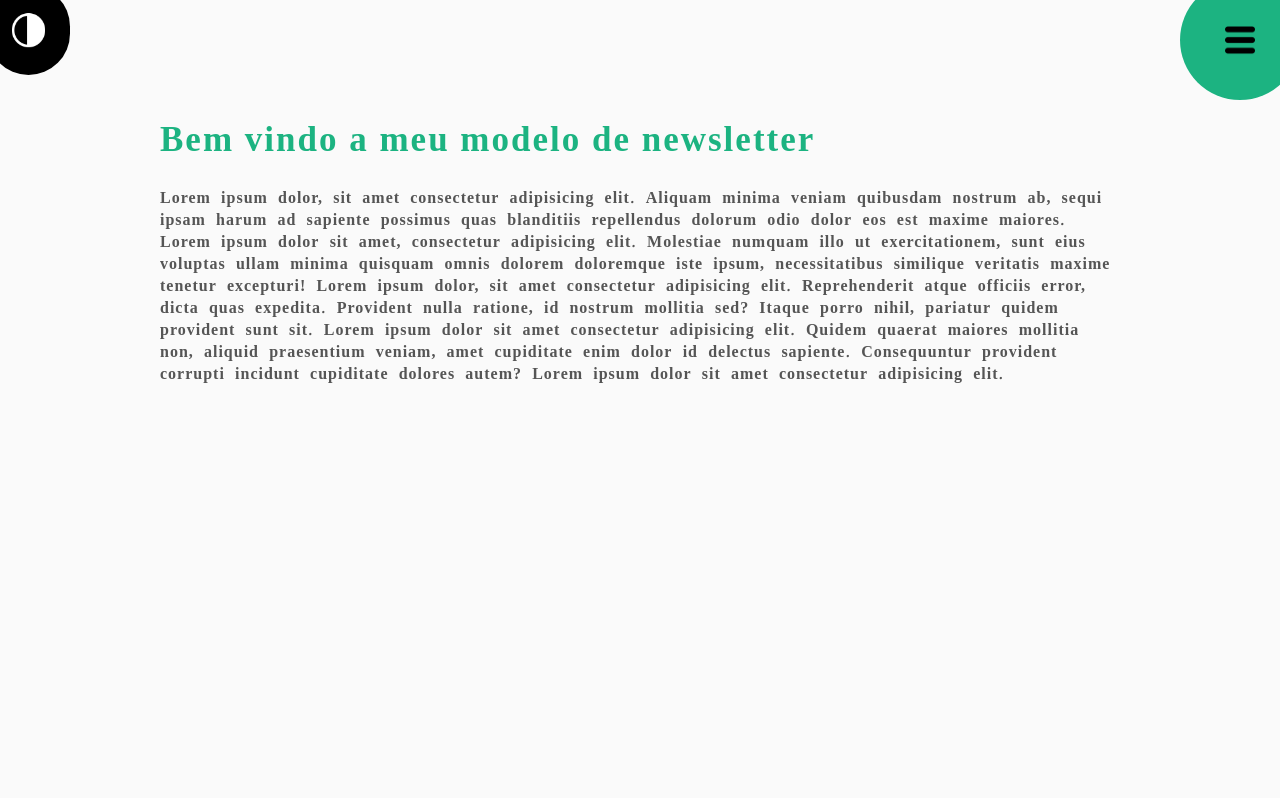
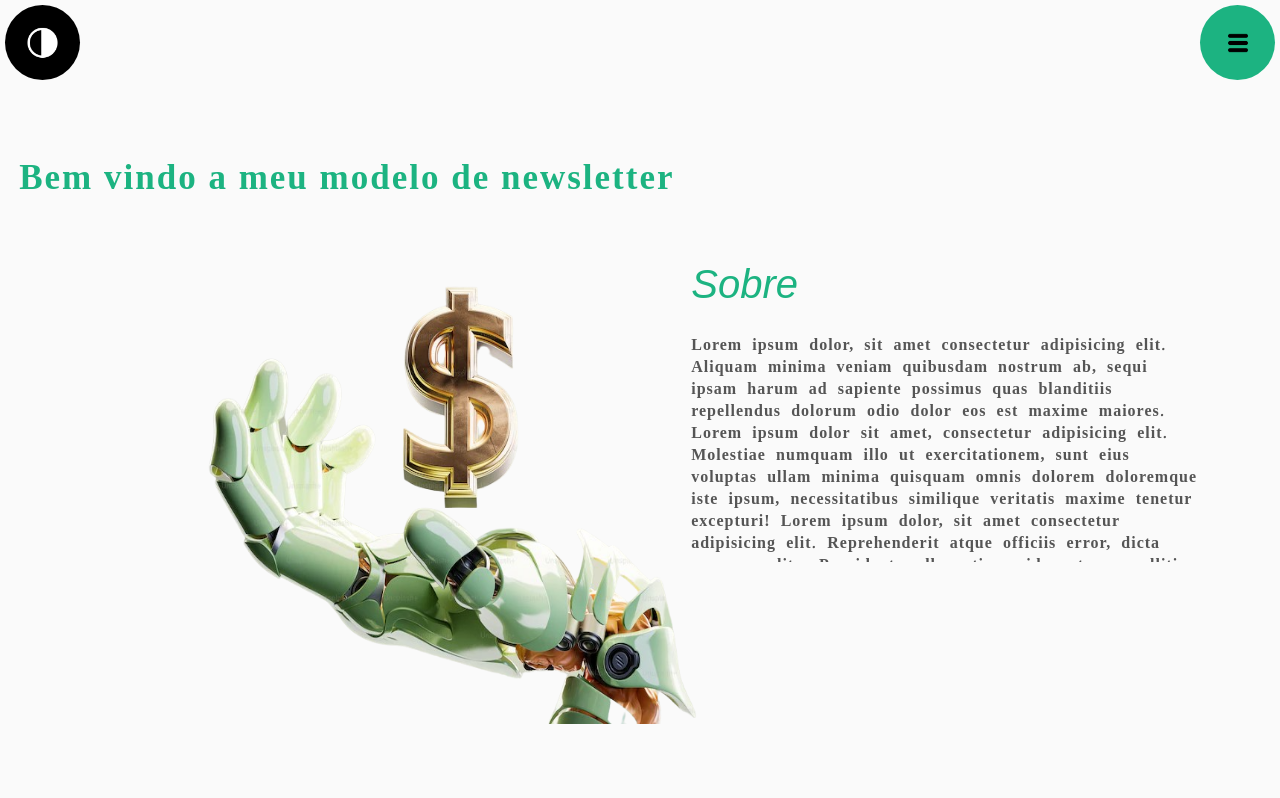
Before and after one commit to Lucass-trra/newsleeter, a plain HTML site: page index.html in a window 1280 px wide. Drawn offline with Linux system fonts and the light colour scheme; a web font is replaced by a local one.

Commit message:
alteração de estilo para a categoria sobre

```diff
--- a/index.html
+++ b/index.html
@@ -41,12 +41,24 @@
             </div>
 
             <div id="conteiner_descricao">
+                <figure id="conteiner_figura1">
+                    <img src="./images/premium_photo-1676637656277-498f73258bec-removebg (1).png" alt="imagem sobre maquina e humano">
+                </figure>
+
+               <div id="subConteiner_descricao">
+
+                    <h2 id="subTitulo_Sobre">Sobre</h2>
+
+                    <div id="texto">
                         <p> Lorem ipsum dolor, sit amet consectetur adipisicing elit. Aliquam minima veniam quibusdam nostrum ab, sequi ipsam harum ad sapiente possimus quas blanditiis repellendus dolorum odio dolor eos est maxime maiores.
                             Lorem ipsum dolor sit amet, consectetur adipisicing elit. Molestiae numquam illo ut exercitationem, sunt eius voluptas ullam minima quisquam omnis dolorem doloremque iste ipsum, necessitatibus similique veritatis maxime tenetur excepturi!
                             Lorem ipsum dolor, sit amet consectetur adipisicing elit. Reprehenderit atque officiis error, dicta quas expedita. Provident nulla ratione, id nostrum mollitia sed? Itaque porro nihil, pariatur quidem provident sunt sit.
                             Lorem ipsum dolor sit amet consectetur adipisicing elit. Quidem quaerat maiores mollitia non, aliquid praesentium veniam, amet cupiditate enim dolor id delectus sapiente. Consequuntur provident corrupti incidunt cupiditate dolores autem?
                             Lorem ipsum dolor sit amet consectetur adipisicing elit. Consequuntur blanditiis tempora cupiditate, asperiores ab iure eveniet sequi officiis facere illum voluptate debitis earum harum quaerat hic animi dolorum voluptates! Tempora.
                         </p>
+                    </div>
+               </div>
+
             </div>
 
 
--- a/style.css
+++ b/style.css
@@ -4,8 +4,6 @@
     transition: .5s ease-in-out;
     padding: 0;
 }
-
-
 
 :root {
   --body-bg: #fafafa;
@@ -66,6 +64,7 @@ header {
     display: flex;
     justify-content:space-between;
     height: 120px;
+    margin-bottom: 3%;
     top: 0;
     z-index: 1;
     position: sticky;
@@ -73,11 +72,11 @@ header {
 
 header div#background_ancoras {
     background-color: var(--color-principal);
-    width: 120px;
-    height: 120px;
-    margin-right: -20px;
-    margin-top: -20px;
-    border-radius: 120px;
+    width: 75px;
+    height: 75px;
+    margin-top: 5px;
+    margin-right: 5px;
+    border-radius: 75px;
 }
 
 header div#background_ancoras ul {
@@ -94,12 +93,11 @@ header div#background_ancoras ul li{
     list-style: none;
     font-family: fantasy;
     font-size: large;
-    font-weight: bolder;
 
 }
 
 header div#background_ancoras ul li:hover {
-    animation: links 1s ease-in-out;
+    animation: links .5s ease-in-out;
 }
 
 header div#background_ancoras:hover {
@@ -119,14 +117,14 @@ header div#background_ancoras figure#figura_menu_conteiner {
 }
 
 header div#background_ancoras figure#figura_menu_conteiner img {
-    width: 30px;
+    width: 20px;
 }
 
 header figure#modo_claro_escuro {
     width: 75px;
     height: 75px;
-    margin-left: -13px;
-    margin-top: -15px;
+    margin-left: 5px;
+    margin-top: 5px;
     border-radius: 75px;
     background-color:black;
     cursor: pointer;
@@ -134,8 +132,8 @@ header figure#modo_claro_escuro {
 }
 
 header figure#modo_claro_escuro:hover {
-    width: 6.5%;
-    height:90px;
+    width: 6%;
+    height:80px;
 }
 
 header figure#modo_claro_escuro img {
@@ -147,6 +145,7 @@ header figure#modo_claro_escuro img {
     filter: var(--invert-color);
 }
 
+/* desenvolvendo seção sobre */
 main section#sobre {
     display: flex;
     flex-direction: column;
@@ -154,7 +153,8 @@ main section#sobre {
 }
 
 main section#sobre div#conteiner_titulo {
-    width: 75%;
+    width: 97%;
+
     margin-bottom: 2%;
 }
 
@@ -164,24 +164,62 @@ main section#sobre div#conteiner_titulo h1 {
     font-weight:bolder;
     font-family:Alkatra;
     color: var(--color-principal);
-
 }
 
 main section#sobre div#conteiner_descricao {
-    width: 75%;
-    height: 200px;
+    display: flex;
+    justify-content: center;
+}
+
+main section#sobre div#conteiner_descricao figure#conteiner_figura1{
+    display: flex;
+    width: 60%;
+    height: 500px;
+
+}
+main section#sobre div#conteiner_descricao figure#conteiner_figura1 img{
+    width: 100%;
+}
+
+main section#sobre div#conteiner_descricao div#subConteiner_descricao {
+    display: flex;
+    flex-direction: column;
+    width: 40%;
+    margin-top: 3%;
+    margin-left: -12%;
+    height: 300px;
+}
+
+main section#sobre div#conteiner_descricao div#subConteiner_descricao h2#subTitulo_Sobre {
+    color: var(--color-principal);
+    font-style: italic;
+    font-family: fantasy;
+    font-weight: 200;
+    font-size: 40px;
+    margin-bottom: 5%;
+}
+
+main section#sobre div#conteiner_descricao div#subConteiner_descricao div#texto {
     overflow-y: scroll;
-    scrollbar-width: thin;
-    scrollbar-color: var(--color-principal) var(--body-bg) ;
+}
 
 
+main section#sobre div#conteiner_descricao div#subConteiner_descricao div#texto::-webkit-scrollbar {
+    width: 7px;
 }
 
-main section#sobre div#conteiner_descricao p {
+main section#sobre div#conteiner_descricao div#subConteiner_descricao div#texto::-webkit-scrollbar-track {
+    background-color: var(--body-bg);
+}
+
+main section#sobre div#conteiner_descricao div#subConteiner_descricao div#texto::-webkit-scrollbar-thumb {
+    background-color: var(--color-principal);
+    border-radius: 10px;
+}
+
+main section#sobre div#conteiner_descricao div#subConteiner_descricao div#texto p {
     font-family: Noto Sans Avestan;
     font-weight:600;
     letter-spacing: 1px;
     word-spacing: 5px;
-
-
 }
```
Also changed, not shown: images/premium_photo-1676637656277-498f73258bec-removebg (1).png (added). Lines whose indentation alone changed are shown as unchanged.
